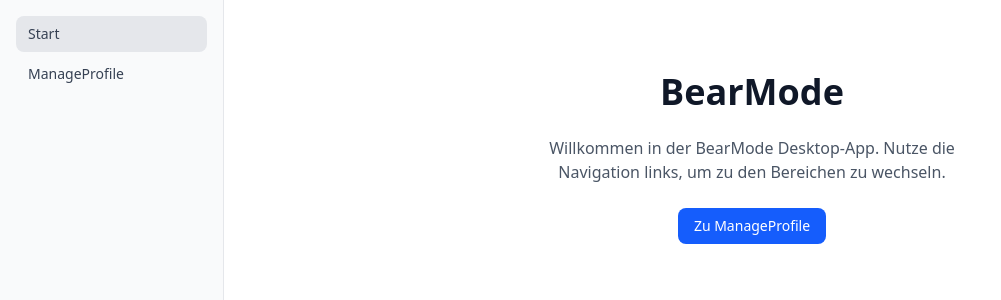
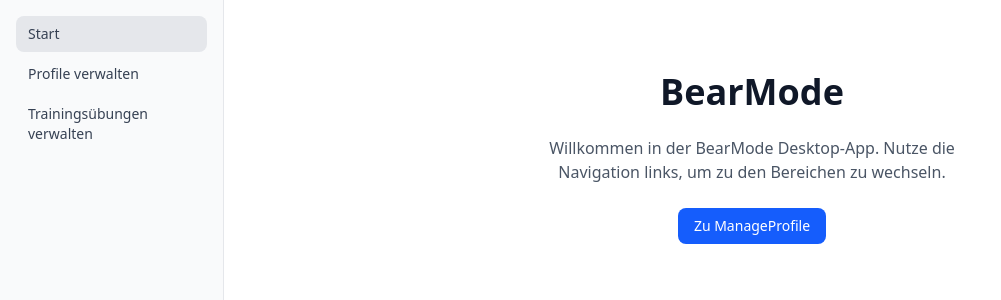
Before and after one commit to Brocker591/BearMode, an Angular app in the folder Frontend/bearmode/: page / in a window 1280 px wide. Shown: the top 300 px of the page, without its empty margins (0-1001 px from the left). Built offline with nearby package versions, Linux system fonts and the light colour scheme.

Commit message:
Mit angular angefangen

```diff
--- a/Frontend/bearmode/electron/main.js
+++ b/Frontend/bearmode/electron/main.js
@@ -15,7 +15,8 @@ function createWindow() {
     webPreferences: {
       nodeIntegration: false,
       contextIsolation: true
-    }
+    },
+    autoHideMenuBar: true, // <-- Menü automatisch ausblenden
   });
 
   if (useDevServer) {
--- a/Frontend/bearmode/src/app/app.routes.ts
+++ b/Frontend/bearmode/src/app/app.routes.ts
@@ -2,6 +2,7 @@ import { Routes } from '@angular/router';
 import { AppLayoutComponent } from './layout/app-layout.component';
 import { ManageProfileComponent } from './pages/manage-profile/manage-profile.component';
 import { StartScreenComponent } from './pages/start-screen/start-screen.component';
+import { TrainingExerciseItem } from './pages/training-exercise-item/training-exercise-item';
 
 export const routes: Routes = [
   {
@@ -9,7 +10,8 @@ export const routes: Routes = [
     component: AppLayoutComponent,
     children: [
       { path: '', component: StartScreenComponent },
-      { path: 'manage-profile', component: ManageProfileComponent }
+      { path: 'manage-profile', component: ManageProfileComponent },
+      { path: 'training-exercise-item', component: TrainingExerciseItem }
     ]
   },
   { path: '**', redirectTo: '' }
--- a/Frontend/bearmode/src/app/layout/app-layout.component.html
+++ b/Frontend/bearmode/src/app/layout/app-layout.component.html
@@ -14,7 +14,14 @@
         routerLinkActive="bg-gray-200 dark:bg-gray-700"
         class="rounded-lg px-3 py-2 text-sm font-medium text-gray-700 hover:bg-gray-100 dark:text-gray-200 dark:hover:bg-gray-800"
       >
-        ManageProfile
+        Profile verwalten
+      </a>
+            <a
+        routerLink="/training-exercise-item"
+        routerLinkActive="bg-gray-200 dark:bg-gray-700"
+        class="rounded-lg px-3 py-2 text-sm font-medium text-gray-700 hover:bg-gray-100 dark:text-gray-200 dark:hover:bg-gray-800"
+      >
+        Trainingsübungen verwalten
       </a>
     </nav>
   </aside>
--- a/Frontend/bearmode/src/app/pages/manage-profile/manage-profile.component.html
+++ b/Frontend/bearmode/src/app/pages/manage-profile/manage-profile.component.html
@@ -1,6 +1,6 @@
 <div class="space-y-4">
   <div class="flex flex-wrap items-center justify-between gap-4">
-    <h2 class="text-2xl font-semibold text-gray-900 dark:text-gray-100">ManageProfile</h2>
+    <h2 class="text-2xl font-semibold text-gray-900 dark:text-blue-600">ManageProfile</h2>
     @if (!formState()) {
     <button mat-flat-button color="primary" (click)="openCreate()">Neues Profil</button>
     }
--- /dev/null
+++ b/Frontend/bearmode/src/app/pages/training-exercise-item/training-exercise-item.html
@@ -0,0 +1 @@
+<p>training-exercise-item works!</p>
```
Also changed, not shown: Frontend/bearmode/src/app/pages/training-exercise-item/training-exercise-item.ts (added, +11 -0 lines), Frontend/bearmode/src/app/pages/training-exercise-item/training-exercise-item.css (added). Lines whose indentation alone changed are shown as unchanged.
